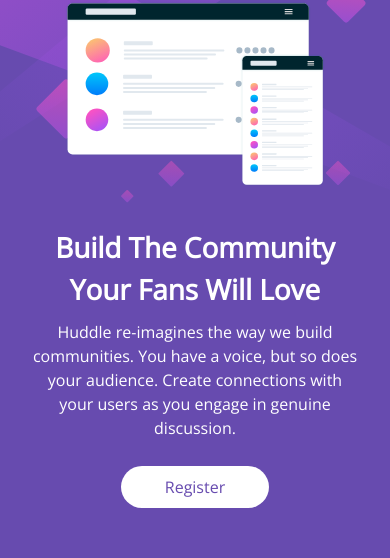
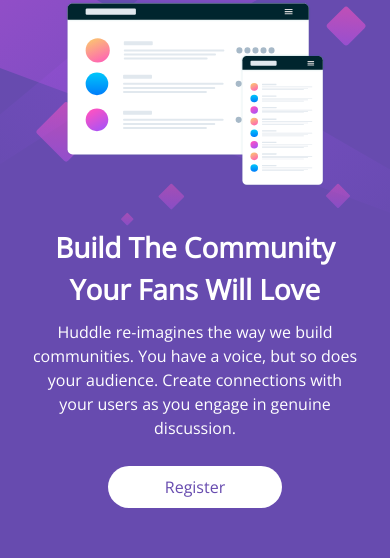
Before and after one commit to iraagyanti/Huddle-Landing-Page, a plain HTML site: page index.html in a window 390 px wide. Shown: the part 87-645 px from the top of the page. Drawn offline with nearby package versions, Linux system fonts and the light colour scheme.

Commit message:
Update styles.css

```diff
--- a/styles.css
+++ b/styles.css
@@ -74,7 +74,7 @@
     body {
         background-image: url(images/bg-mobile.svg);
         background-repeat: no-repeat;
-        background-position: 3% -30%;
+        background-position: 3% -23%;
         background-size: 100%;
     }
     /* Header Section */
@@ -86,6 +86,9 @@
         width: 40%;
     }
     /* Content Section */
+     .btn {
+        padding: 2.5% 17%;
+    }
     .content-box {
         flex-direction: column;
         margin: 3.5rem 2rem;
```
